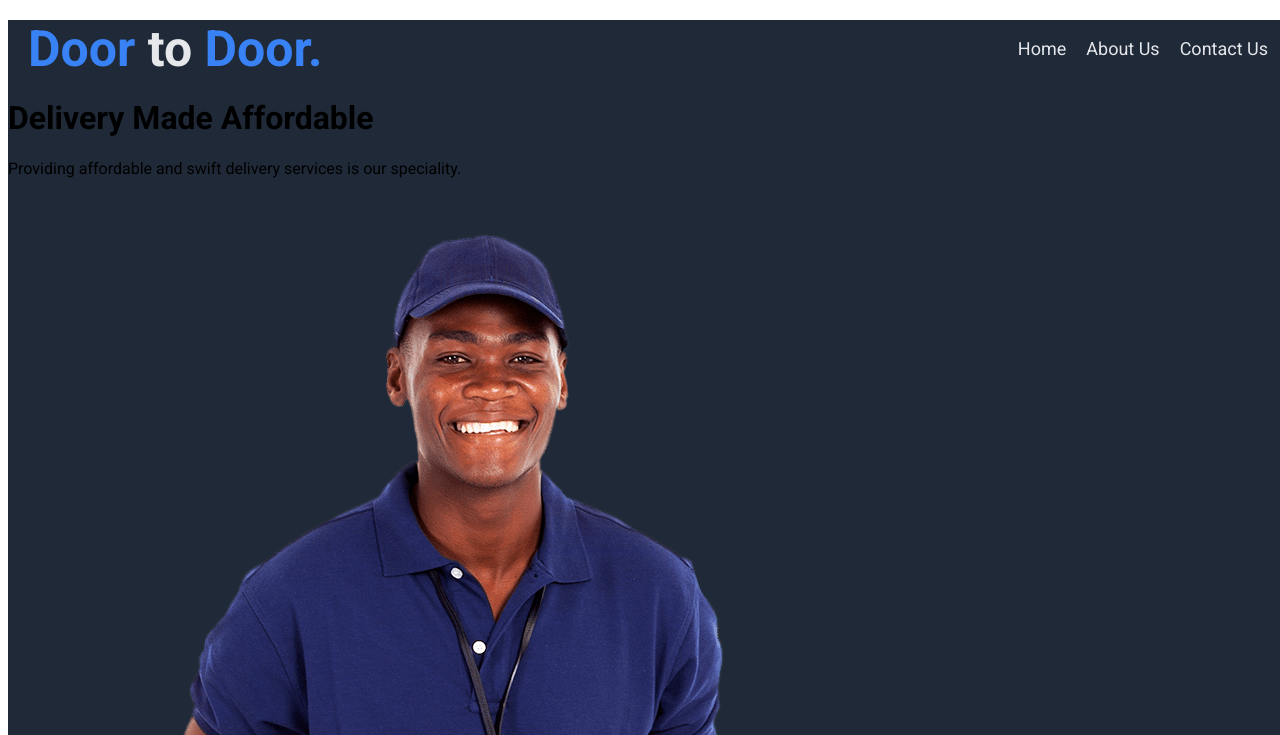
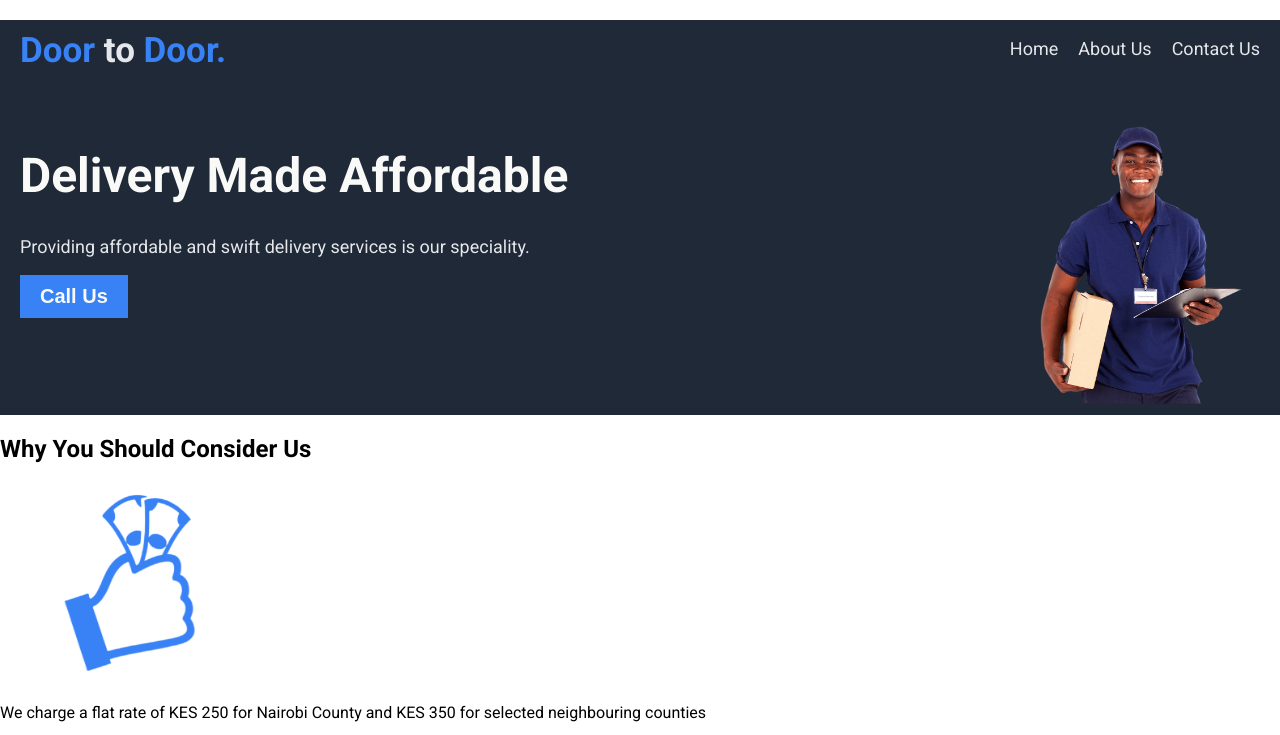
Before and after one commit to mrbrianomollo/doortodoor, a plain HTML site: page index.html in a window 1280 px wide. Shown: the top 735 px of the page. Drawn offline with Linux system fonts and the light colour scheme.

Commit message:
style header section

```diff
--- a/css/styles.css
+++ b/css/styles.css
@@ -2,22 +2,24 @@
 body{
   font-family: roboto, sans-serif;
   color: black;
-  width: 100%;
-  height: 100%;
+  margin: 0;
 }
-header, footer{
+.header, .footer{
   background-color: #1f2937;
-
 }
 
-nav{
+.sub-header{
   display: flex;
   justify-content: space-between;
   margin: 20px;
+  height: 75px;
+}
+.logo{
+  margin-top: 10px;
 }
 
 .logo a {
-  font-size: 50px;
+  font-size: 35px;
   font-weight: bold;
   color: #3882f6;
   text-decoration: none;
@@ -40,3 +42,31 @@ li a{
   text-decoration: none;
   color: #e5e7eb;
 }
+.intro{
+  display: flex;
+  justify-content: space-between;
+  margin: 20px;
+
+}
+.delivery-guy{
+  height: 300px;
+  width: auto;
+}
+.intro-tag h1{
+  font-size: 48px;
+  font-weight: bolder;
+  color: #f9faf8;
+
+}
+.intro-tag p{
+  color: #e5e7eb;
+  font-size: 18px;
+}
+button{
+  background-color: #3882f6;
+  border: none;
+  color: #f9faf8;
+  font-size: 20px;
+  padding: 10px 20px;
+  font-weight: bold;
+}
--- a/index.html
+++ b/index.html
@@ -8,10 +8,9 @@
   <link rel="stylesheet" href="/css/styles.css">
 </head>
 <body>
-  <header>
-
+  <div class="header">
   <!--Nav bar-->
-  <nav>
+  <div class="sub-header">
     <div class="logo">
       <a href="/index.html">Door <span>to</span> Door.</a>
     </div>
@@ -20,16 +19,18 @@
       <li>About Us</li>
       <li>Contact Us</li>
     </ul>
-  </nav>
+  </div>
 
   <!--Intro section-->
-  <div>
-  <h1>Delivery Made Affordable</h1>
-  <p>Providing affordable and swift delivery services is our speciality.</p>
-  <button>Call Us</button>
-  <img src="/img/delivery-guy-transformed-min.png" alt="Smiling delivery guy with a clipboard">
+  <div class="intro">
+    <div class="intro-tag">
+      <h1>Delivery Made Affordable</h1>
+      <p>Providing affordable and swift delivery services is our speciality.</p>
+      <button>Call Us</button>
+    </div>
+  <img class="delivery-guy" src="/img/delivery-guy-transformed-min.png" alt="Smiling delivery guy with a clipboard">
   </div>
-  </header>
+  </div>
 
   <!--Highlights section-->
   <div>
@@ -70,9 +71,9 @@
   </div>
 
   <!--Footer section-->
-  <footer>
+  <div class="footer">
   <p>&copy Mr. B 2021  </p>
-  </footer>
+  </div>
 
 </body>
 </html>
```
